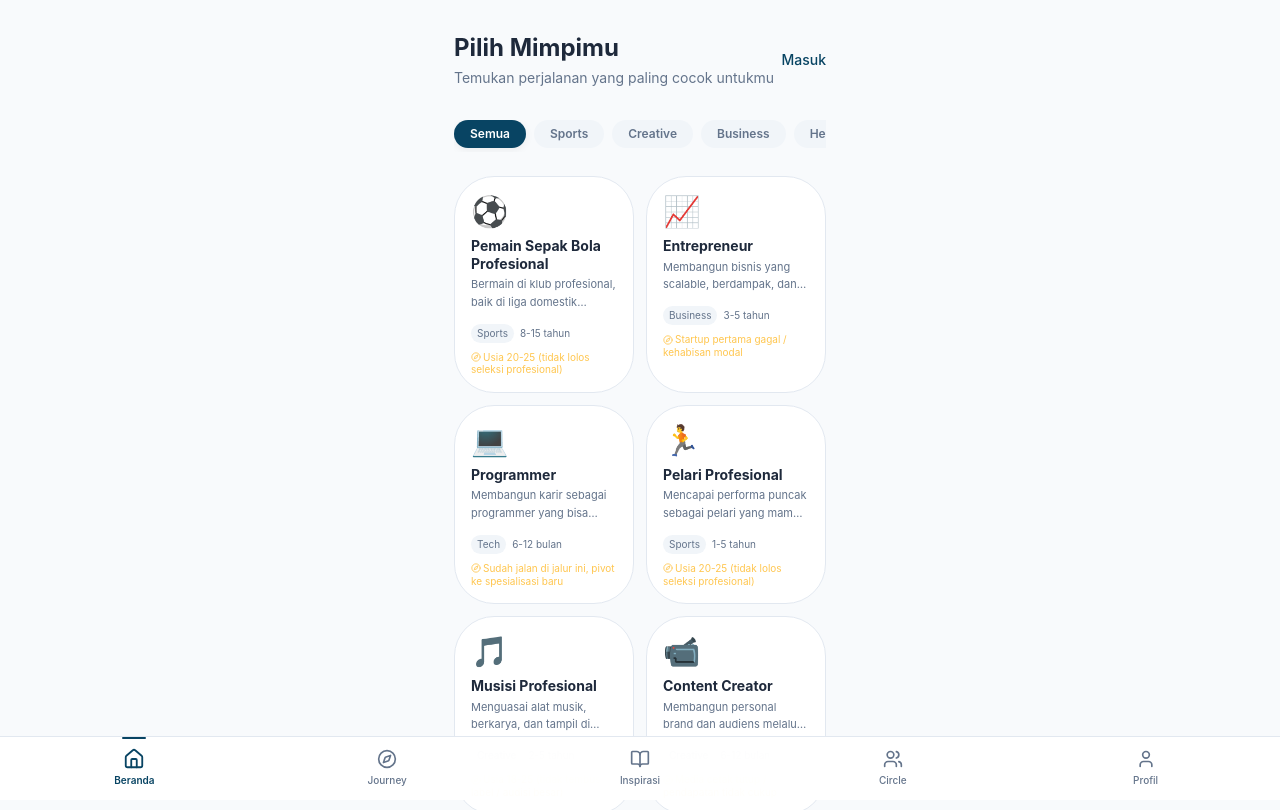
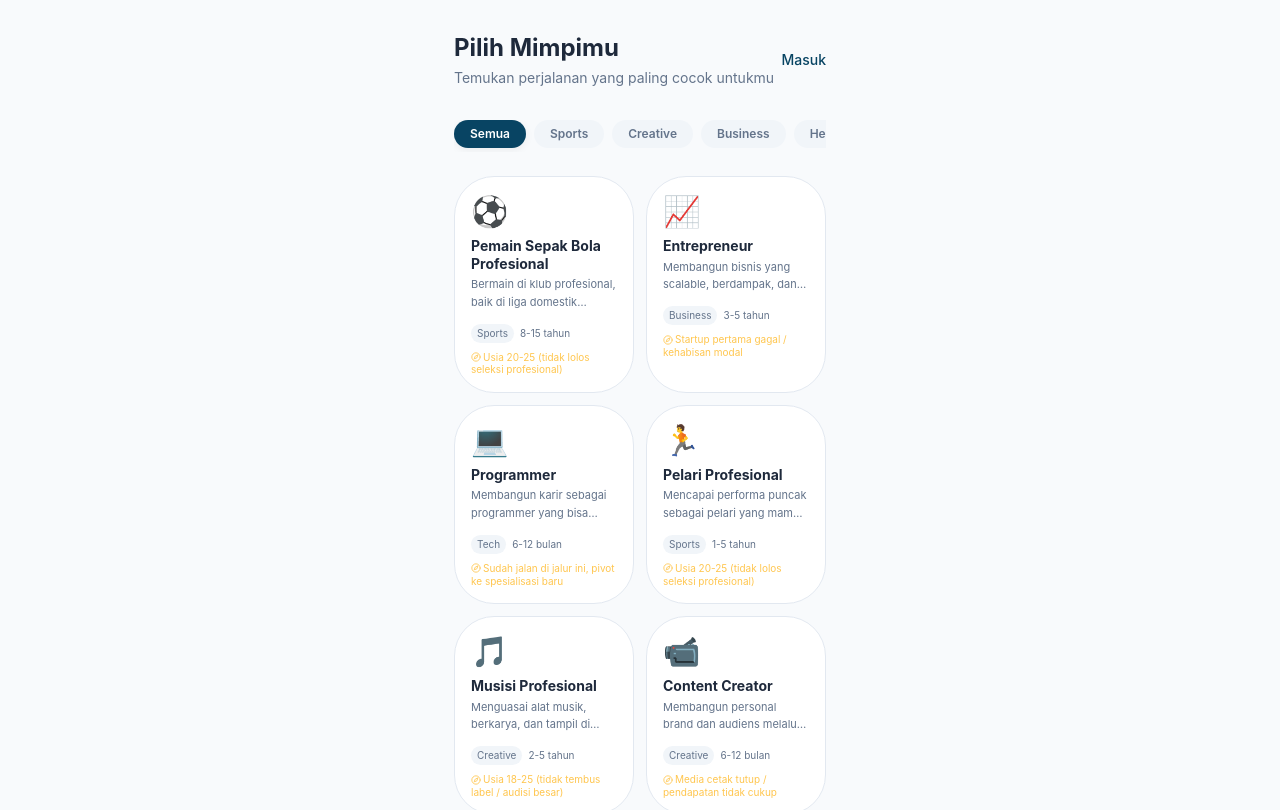
Before and after one commit to beautifio/beautifio, a Next.js app in the folder apps/web/: page / in a window 1280 px wide. Shown: the top 810 px of the page. Built offline with nearby package versions, Linux system fonts and the light colour scheme; no server answers.

Commit message:
fix: hide bottom nav on / and /mimpi pages

```diff
--- a/apps/web/src/components/NavWrapper.tsx
+++ b/apps/web/src/components/NavWrapper.tsx
@@ -23,7 +23,7 @@ export function NavWrapper({ children }: { children: React.ReactNode }) {
     return pathname === route || pathname.startsWith(route + "/");
   })?.id ?? "home";
 
-  const hideNav = pathname === "/login" || pathname === "/register" || pathname === "/forgot-password" || pathname.startsWith("/auth/") || pathname.startsWith("/coba/");
+  const hideNav = pathname === "/login" || pathname === "/register" || pathname === "/forgot-password" || pathname.startsWith("/auth/") || pathname.startsWith("/coba/") || pathname === "/" || pathname.startsWith("/mimpi");
 
   return (
     <div className={`min-h-screen bg-bg ${hideNav ? "" : "pb-20"}`}>
```
